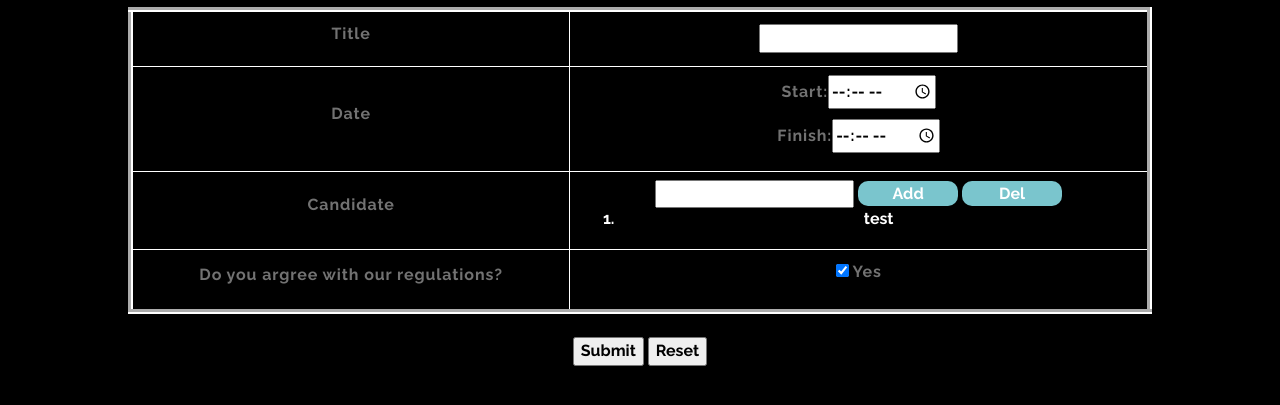
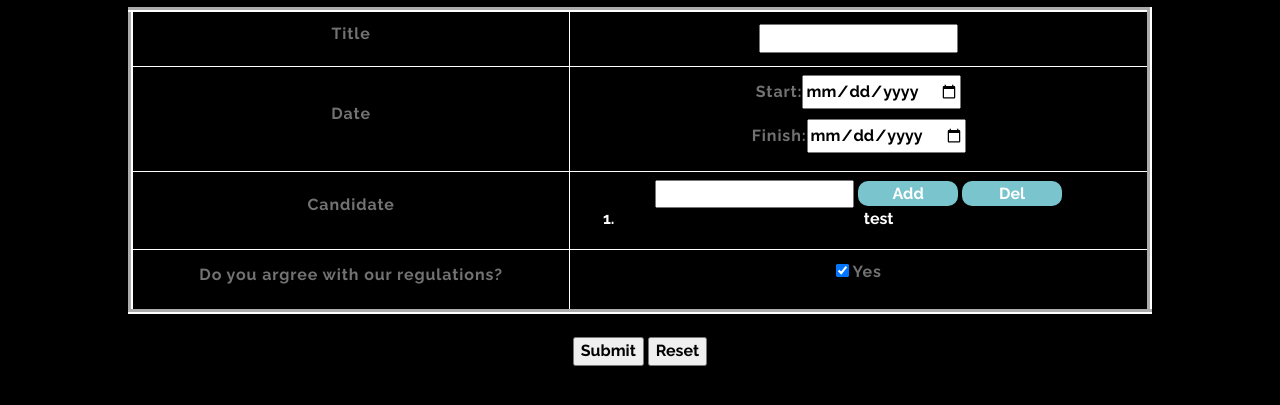
Before and after one commit to Shindd/Blockchain_VotingSystem, a plain HTML site: page openup.html in a window 1280 px wide. Shown: the part 125-530 px from the top of the page. Drawn offline with nearby package versions, Linux system fonts and the light colour scheme.

Commit message:
Update openup.html

```diff
--- a/openup.html
+++ b/openup.html
@@ -129,7 +129,6 @@
         </div>
     </section>
     <br><br><br>
-    <form action="/action_page.php">
     <center>
         <h2> Open Up </h2>
         <table border=5px>
@@ -145,9 +144,9 @@
                     <p>Date </p>
                 </td>
                 <td>
-                        <p>Start:<input type="time" id="startTime">
+                    <p>Start:<input type="date" id="pickadate">
                     </p>
-                        <p>Finish:<input type="time" id="finishTime">
+                    <p>Finish:<input type="date" id="pickadate">
                     </p>
                 </td>
             </tr>
@@ -181,7 +180,6 @@
         <input type="submit" value="Submit"></input>
         <input type="reset" value="Reset"> </input>
     </center>
-    </form>
     <!-- Javascript
 ================================================== -->
     <script src="js/jquery.js "></script>
```
Lines whose indentation alone changed are shown as unchanged.
